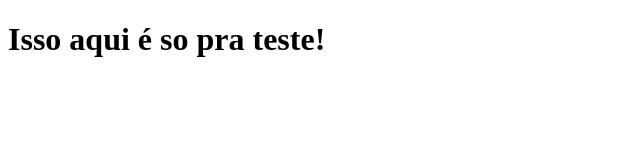
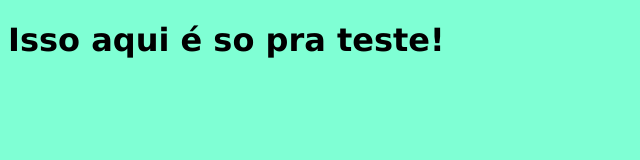
Before and after one commit to Esther134/Dev1-Repository, a plain HTML site: page index.html in a window 1280 px wide. Shown: the whole page, without its empty margins (0-640 px from the left). Drawn offline with Linux system fonts and the light colour scheme.

Commit message:
Adicionado CSS

```diff
--- a/index.html
+++ b/index.html
@@ -4,6 +4,7 @@
     <meta charset="UTF-8">
     <meta name="viewport" content="width=device-width, initial-scale=1.0">
     <title>Teste</title>
+    <link rel="stylesheet" href="style.css">
 </head>
 <body>
     <h1>Isso aqui é so pra teste!</h1>
--- /dev/null
+++ b/style.css
@@ -0,0 +1,4 @@
+body{
+    font-family: Verdana, Geneva, Tahoma, sans-serif;
+    background-color: aquamarine;
+}
```
